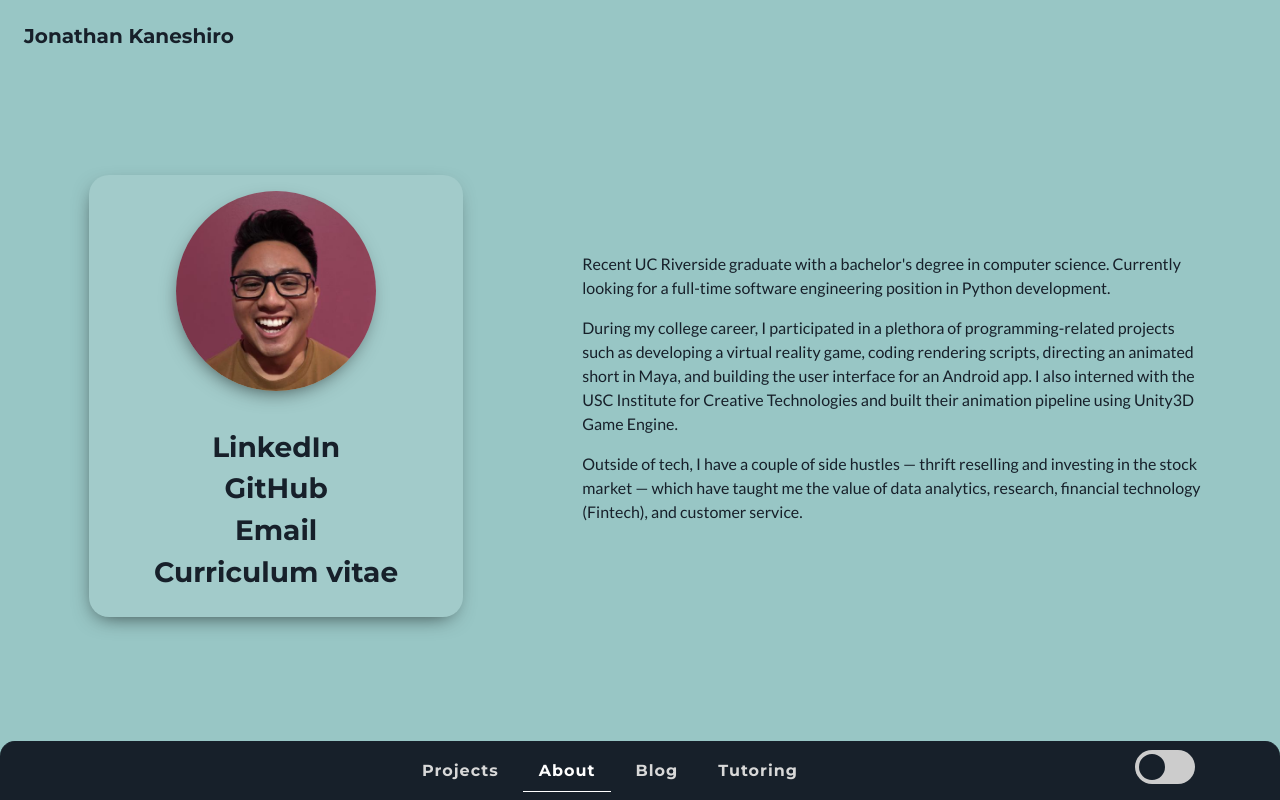
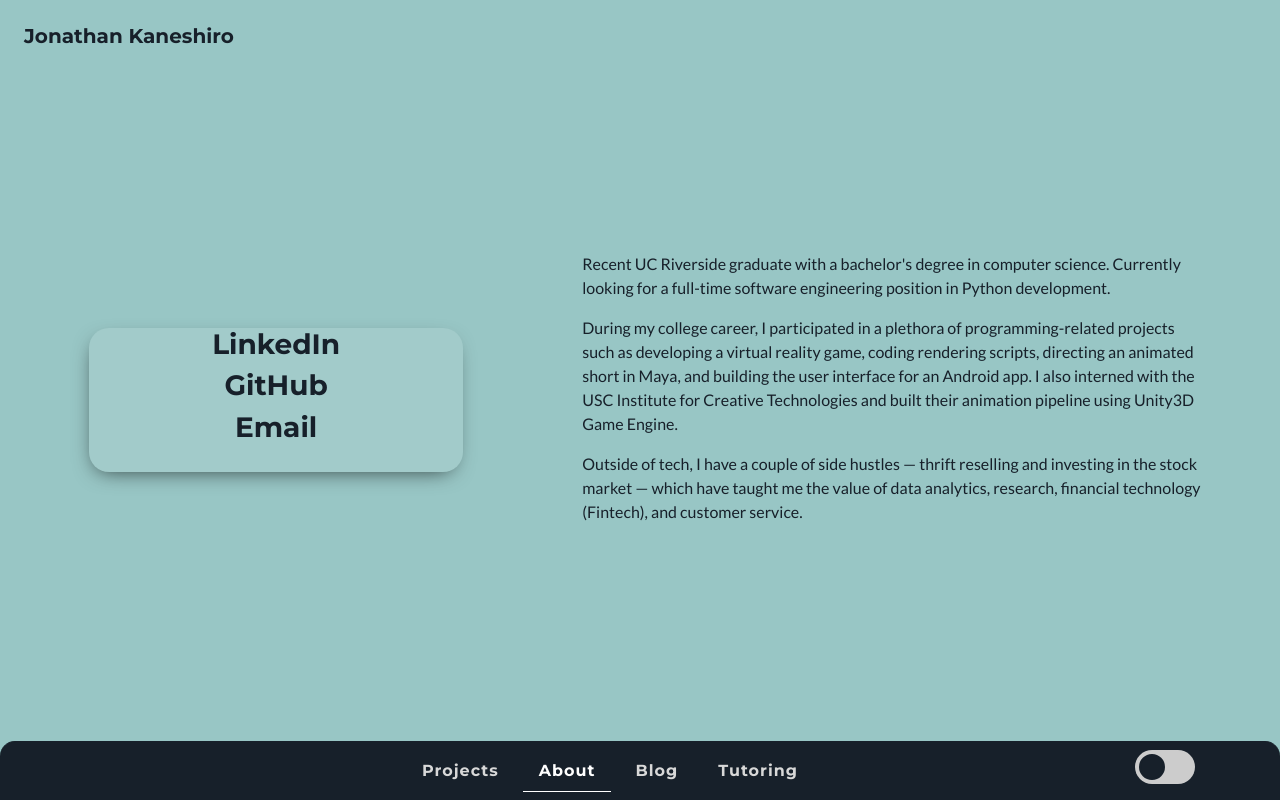
Before and after one commit to jkane002/jkane002_v2, a Django app: page /about/ in a window 1280 px wide. Run offline with Django 3.2, Linux system fonts and the light colour scheme; some libraries are stand-ins or nearby versions.

Commit message:
Removed static links

```diff
--- a/base/templates/base/about.html
+++ b/base/templates/base/about.html
@@ -1,5 +1,4 @@
 {% extends 'base/index.html' %}
-{% load static %}
 {% block content %}
 
 <!-- About Section -->
@@ -7,7 +6,6 @@
     <div class="col-lg-4 ml-auto text-center text-white">
         <div class="about-links pb-1 m-3">
             <!-- TODO: Take out from gitignore when in production -->
-            <img src="{% static 'images/me.jpeg' %}" alt="my face" class="rounded-circle m-3" id="me-img">
             <ul class="no-bullets m-4">
                 <li>
                     <h3> <a href="https://www.linkedin.com/in/jkaneshiro" target="blank"> LinkedIn</a></h3>
@@ -17,10 +15,6 @@
                 </li>
                 <li>
                     <h3><a href="mailto:jkaneshiro97@gmail.com?Subject=Hello%20Again" target="blank"> Email</a>
-                    </h3>
-                </li>
-                <li>
-                    <h3><a href="{% static 'files/JonathanKaneshiro_Resume.pdf' %}" target="blank"> Curriculum vitae</a>
                     </h3>
                 </li>
             </ul>
```
